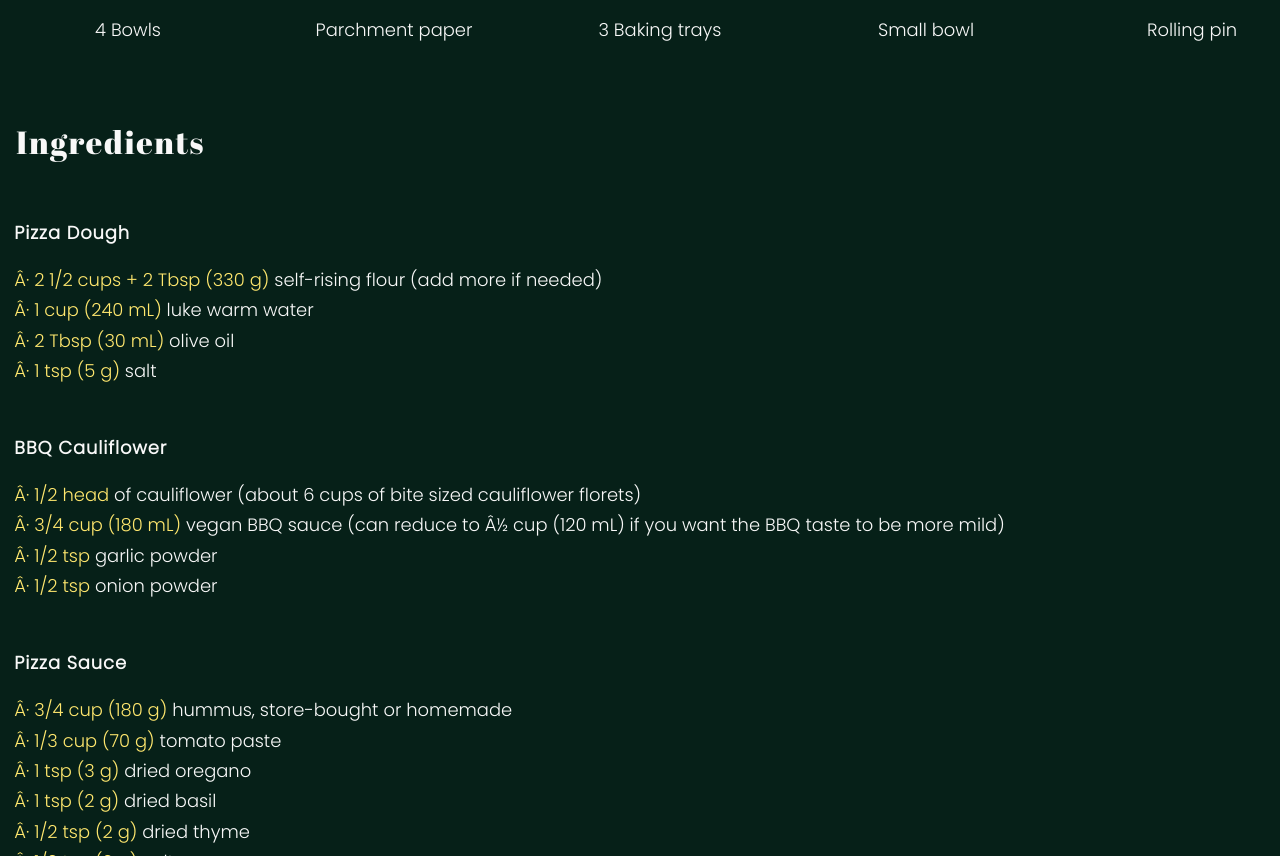
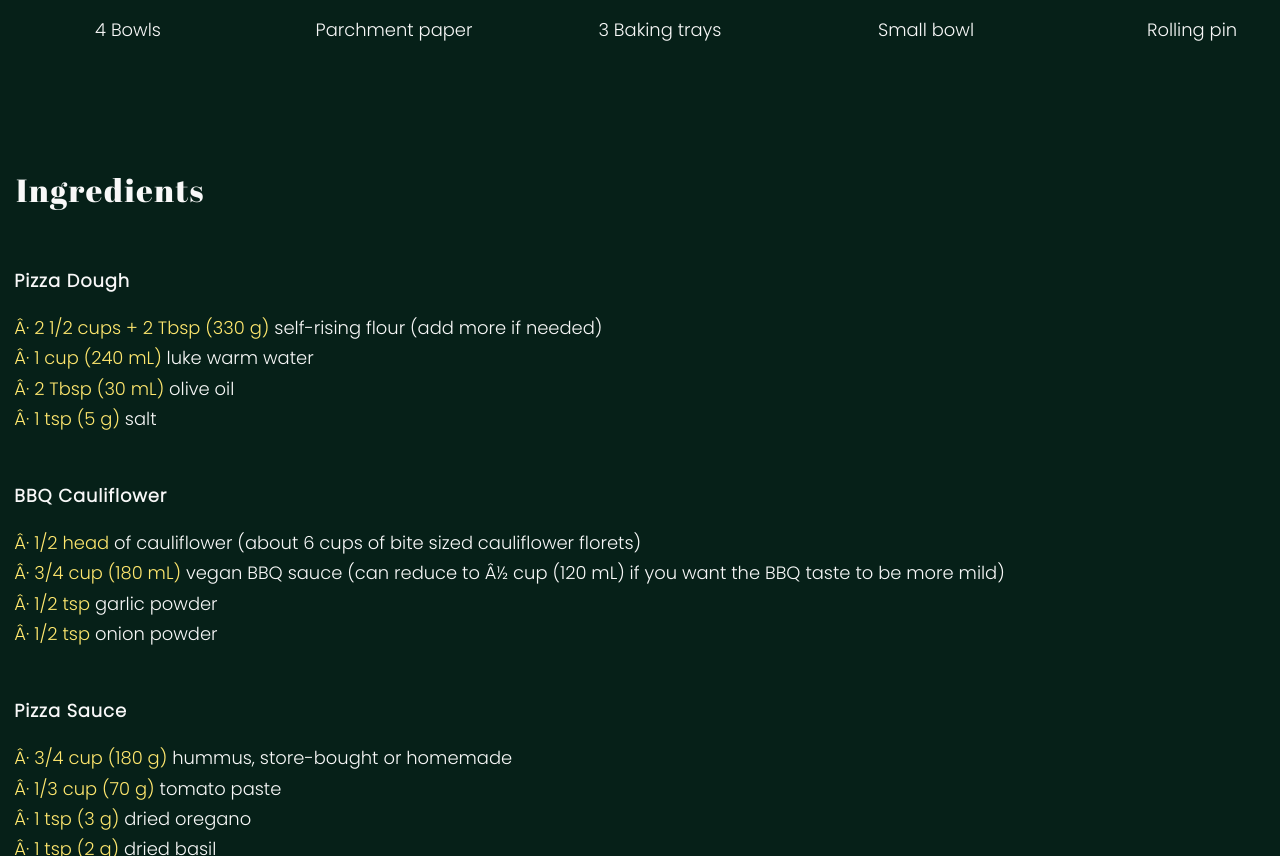
Before and after one commit to ajd08/CSS_workshop, a plain HTML site: page index.html in a window 1280 px wide. Shown: the part 2329-3185 px from the top of the page. Drawn offline with Linux system fonts and the light colour scheme.

Commit message:
Update main.css

```diff
--- a/css/main.css
+++ b/css/main.css
@@ -217,7 +217,7 @@ section:nth-of-type(3) {
   font-style: normal;
   letter-spacing: 0.05em;
   font-size: 2.5em;
-  padding: 2em 0 1.5em 0.5em;
+  padding: 3.5em 0 1.5em 0.5em;
 }
 
 h5 {
```
